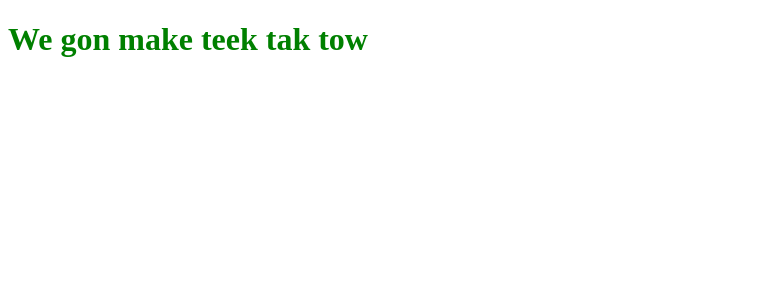
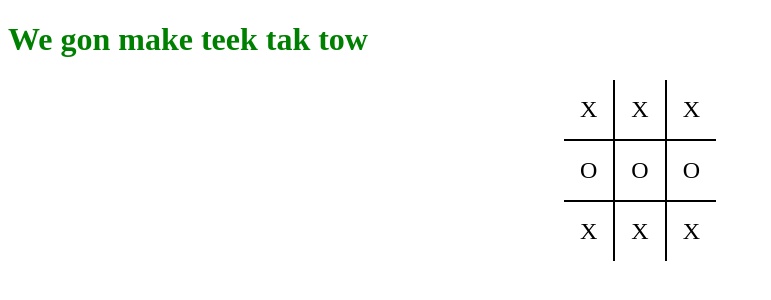
Before and after one commit to ccharlton2/odin-tic-tac-toe, a website: page index.html in a window 1280 px wide. Shown: the whole page, without its empty margins (0-771 px from the left). Drawn offline with Linux system fonts and the light colour scheme.

Commit message:
Style board

```diff
--- a/app.js
+++ b/app.js
@@ -0,0 +1,33 @@
+const Game = ((playerOne, playerTwo) => {
+  const gameBoard = [
+    ["", "", ""],
+    ["", "", ""],
+    ["", "", ""],
+  ];
+
+  const placeToken = (token, x, y) => {
+    gameBoard[x][y] = token;
+  };
+
+  const getGameBoard = () => gameBoard;
+
+  const DisplayController = (() => {
+    const render = () => {
+      console.log(gameBoard);
+    };
+
+    return { render };
+  })();
+
+  return { getGameBoard, placeToken };
+})();
+
+const Player = (name, isHuman, token) => {
+  const getName = () => name;
+  const getIsHuman = () => isHuman;
+  const getToken = () => token;
+
+  return { getName, getToken, getIsHuman };
+};
+
+const newGame = Game;
--- a/index.html
+++ b/index.html
@@ -10,5 +10,25 @@
   </head>
   <body>
     <h1>We gon make teek tak tow</h1>
+
+    <div class="board-container">
+      <div class="row">
+        <div class="col">X</div>
+        <div class="col">X</div>
+        <div class="col">X</div>
+      </div>
+
+      <div class="row">
+        <div class="col">O</div>
+        <div class="col">O</div>
+        <div class="col">O</div>
+      </div>
+
+      <div class="row">
+        <div class="col">X</div>
+        <div class="col">X</div>
+        <div class="col">X</div>
+      </div>
+    </div>
   </body>
 </html>
--- a/style.css
+++ b/style.css
@@ -1,3 +1,29 @@
 h1 {
   color: green;
 }
+
+.board-container {
+  display: flex;
+  flex-direction: column;
+  justify-content: center;
+  align-items: center;
+}
+
+.board-container .row {
+  display: flex;
+}
+
+.board-container .row:nth-child(2) {
+  border-top: 2px solid black;
+  border-bottom: 2px solid black;
+}
+
+.board-container .row .col {
+  font-size: 24px;
+  padding: 16px;
+}
+
+.board-container .row .col:nth-child(2) {
+  border-right: 2px solid black;
+  border-left: 2px solid black;
+}
```
Also changed, not shown: 1 other file.
